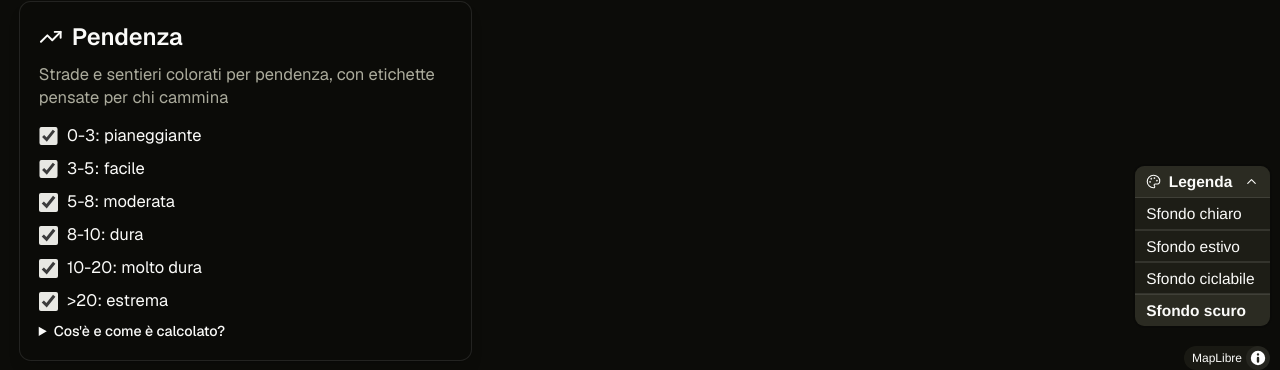
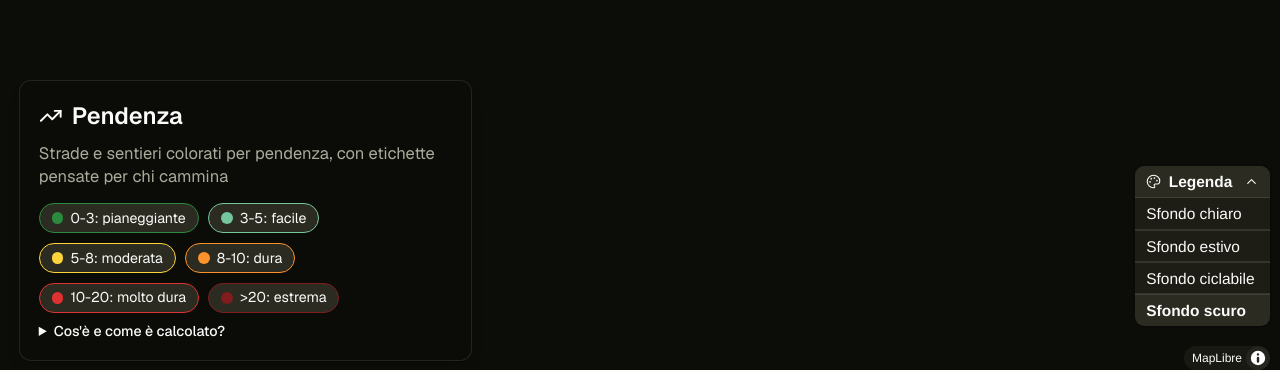
Before and after one commit to BeneComune/mappa-civica, a Next.js app: page /outdoor/trails/slope in a window 1280 px wide. Shown: the part 420-790 px from the top of the page. Built offline with nearby package versions, Linux system fonts and the light colour scheme; no server answers.

Commit message:
Convert Pendenza filter to color-swatch badges, remove now-unused FilterCheckboxGroup

```diff
--- a/app/outdoor/trails/slope/page.tsx
+++ b/app/outdoor/trails/slope/page.tsx
@@ -1,18 +1,19 @@
 "use client"
 
 import { Faq } from "@/components/faq"
-import { FilterCheckboxGroup } from "@/components/filter-checkbox-group"
+import { FilterBadgeGroup } from "@/components/filter-badge-group"
 import { ICONS } from "@/lib/ICONS"
 import { SLOPE_LAYER_IDS } from "@/lib/map/overlays/slope"
 import { STRINGS } from "@/lib/strings"
 
+// Colors match SLOPE_COLOR in lib/map/overlays/slope.ts.
 const SLOPE_OPTIONS = [
-  { value: "0-3: flat", label: STRINGS.slopeFlat },
-  { value: "3-5: mild", label: STRINGS.slopeMild },
-  { value: "5-8: medium", label: STRINGS.slopeMedium },
-  { value: "8-10: hard", label: STRINGS.slopeHard },
-  { value: "10-20: extreme", label: STRINGS.slopeExtreme },
-  { value: ">20: impossible", label: STRINGS.slopeImpossible },
+  { value: "0-3: flat", label: STRINGS.slopeFlat, color: "#2b8a3e" },
+  { value: "3-5: mild", label: STRINGS.slopeMild, color: "#74c69d" },
+  { value: "5-8: medium", label: STRINGS.slopeMedium, color: "#ffd43b" },
+  { value: "8-10: hard", label: STRINGS.slopeHard, color: "#ff922b" },
+  { value: "10-20: extreme", label: STRINGS.slopeExtreme, color: "#e03131" },
+  { value: ">20: impossible", label: STRINGS.slopeImpossible, color: "#7f1d1d" },
 ]
 
 export default function TrailsSlopePage() {
@@ -24,7 +25,7 @@ export default function TrailsSlopePage() {
       </h2>
       <p className="mt-2 text-sm text-muted-foreground">{STRINGS.slopeDescription}</p>
       <div className="mt-3">
-        <FilterCheckboxGroup property="slope_class" options={SLOPE_OPTIONS} layerIds={SLOPE_LAYER_IDS} />
+        <FilterBadgeGroup property="slope_class" options={SLOPE_OPTIONS} layerIds={SLOPE_LAYER_IDS} />
       </div>
       <Faq>
         Pendenza media di ogni tratto, calcolata dal modello digitale del terreno (DEM/LiDAR). Le classi vanno da
--- a/components/filter-badge-group.tsx
+++ b/components/filter-badge-group.tsx
@@ -5,17 +5,18 @@ import type { FilterSpecification } from "maplibre-gl"
 import type { LucideIcon } from "lucide-react"
 import { useMapContext } from "@/components/map-provider"
 
-// Badge/chip variant of FilterCheckboxGroup: same shared-filter behavior
-// (checkboxes narrowing a single layer via one MapLibre filter), styled as
-// icon pills instead of checkbox rows. All options start selected, matching
-// the old app's default.
+// Toggleable pills that narrow a single layer set via one shared MapLibre
+// filter (multiple property values selected at once). All options start
+// selected, matching the old app's default. `icon` is optional - continuous-
+// class filters (slope, NDVI) read better as a plain color swatch than a
+// mismatched icon.
 export function FilterBadgeGroup({
   property,
   options,
   layerIds,
 }: {
   property: string
-  options: ReadonlyArray<{ value: string; label: string; icon: LucideIcon; color?: string }>
+  options: ReadonlyArray<{ value: string; label: string; icon?: LucideIcon; color?: string }>
   layerIds: string[]
 }) {
   const { setLayersFilter } = useMapContext()
@@ -47,7 +48,11 @@ export function FilterBadgeGroup({
             className={`flex items-center gap-1.5 rounded-full border px-2.5 py-1 text-xs ${checked ? "bg-accent text-accent-foreground" : "text-muted-foreground hover:bg-accent"}`}
             style={checked && option.color ? { borderColor: option.color } : undefined}
           >
-            <Icon className="size-3.5" aria-hidden="true" style={{ color: checked ? option.color : undefined }} />
+            {Icon ? (
+              <Icon className="size-3.5" aria-hidden="true" style={{ color: checked ? option.color : undefined }} />
+            ) : (
+              <span className="size-2.5 shrink-0 rounded-full" style={{ background: option.color }} />
+            )}
             {option.label}
           </button>
         )
--- a/components/filter-checkbox-group.tsx
+++ /dev/null
@@ -1,52 +0,0 @@
-"use client"
-
-import { useEffect, useId, useState } from "react"
-import type { FilterSpecification } from "maplibre-gl"
-import { useMapContext } from "@/components/map-provider"
-
-// For overlays where checkboxes narrow down a single layer via a shared
-// MapLibre filter (e.g. fire cause, rii survey recency) rather than each
-// checkbox owning its own independent layer (see OverlayCheckbox for that
-// simpler case). All options start checked, matching the old app's default.
-export function FilterCheckboxGroup({
-  property,
-  options,
-  layerIds,
-}: {
-  property: string
-  options: ReadonlyArray<{ value: string; label: string }>
-  layerIds: string[]
-}) {
-  const { setLayersFilter } = useMapContext()
-  const [selected, setSelected] = useState<string[]>(() => options.map((o) => o.value))
-  const idPrefix = useId()
-
-  useEffect(() => {
-    const filter: FilterSpecification =
-      selected.length > 0
-        ? ["in", ["get", property], ["literal", selected]]
-        : ["==", ["get", property], "__none__"]
-    setLayersFilter(layerIds, filter)
-  }, [selected, property, layerIds, setLayersFilter])
-
-  function toggle(value: string): void {
-    setSelected((prev) => (prev.includes(value) ? prev.filter((v) => v !== value) : [...prev, value]))
-  }
-
-  return (
-    <div className="flex flex-col gap-2">
-      {options.map((option) => (
-        <label key={option.value} htmlFor={`${idPrefix}-${option.value}`} className="flex items-center gap-2 text-sm">
-          <input
-            id={`${idPrefix}-${option.value}`}
-            type="checkbox"
-            checked={selected.includes(option.value)}
-            onChange={() => toggle(option.value)}
-            className="size-4 accent-primary"
-          />
-          {option.label}
-        </label>
-      ))}
-    </div>
-  )
-}
--- a/components/rii-recency-filter.tsx
+++ b/components/rii-recency-filter.tsx
@@ -5,9 +5,9 @@ import type { FilterSpecification } from "maplibre-gl"
 import { Clock, History } from "lucide-react"
 import { useMapContext } from "@/components/map-provider"
 
-// Rii's recency filter groups two `stato` values per checkbox (unlike
-// fire's cause filter, where each checkbox is one property value), so it
-// doesn't fit FilterCheckboxGroup - a small bespoke component instead.
+// Rii's recency filter groups two `stato` values per badge (unlike fire's
+// cause filter, where each badge is one property value), so it doesn't fit
+// FilterBadgeGroup - a small bespoke component instead.
 // Each layer keeps its own geometry-type filter combined with the shared
 // stato match, matching the old app (rii-points is Point-only, the line
 // layers are LineString-only, labels have no geometry filter).
```
